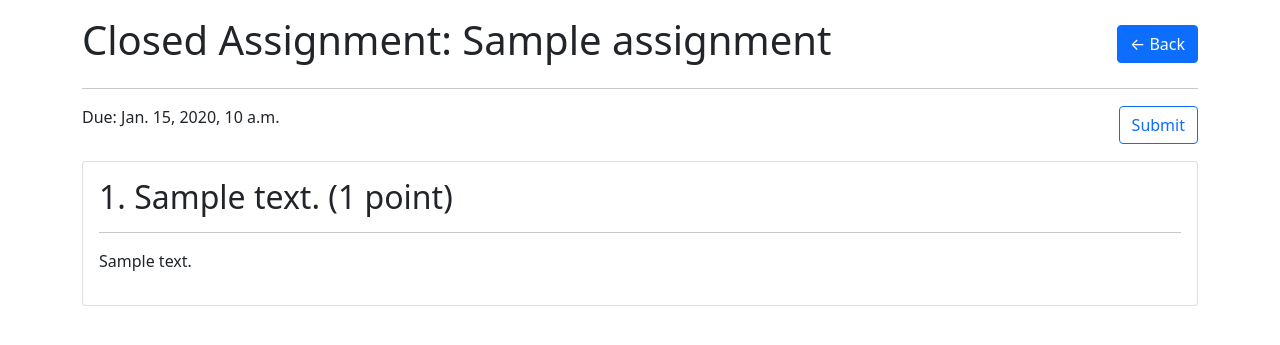
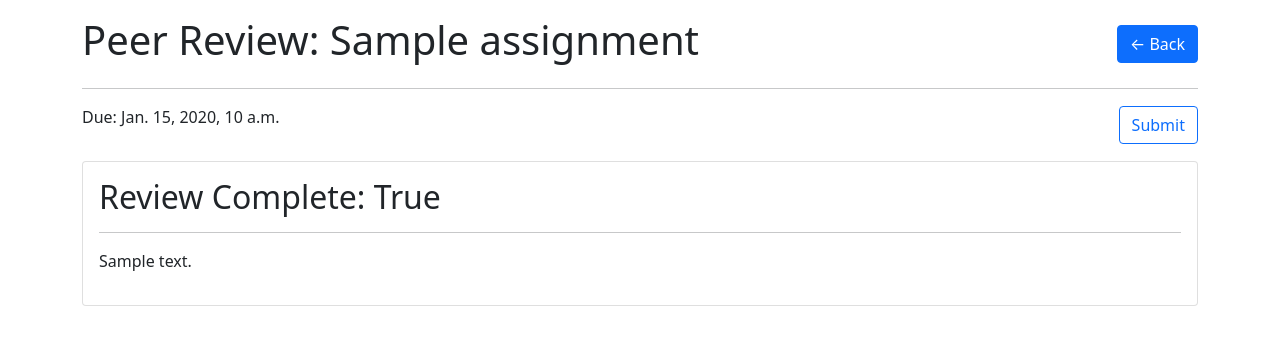
Before and after one commit to andre-dom/PeerGrader, a Django app: template assignments/templates/assignments/closed/student_assignment_view.html in a window 1280 px wide. Shown: the part 64-409 px from the top of the page. Run offline with Django 3.2, Linux system fonts and the light colour scheme; the template is opened without the code that fills it: values that come from a table or form of the project are taken from there, others are empty; tables that the repository leaves empty hold one stand-in row (values such as "Sample post").

Commit message:
fix peer review assignment algorithm

```diff
--- a/assignments/models.py
+++ b/assignments/models.py
@@ -61,7 +61,7 @@ class Assignment(models.Model):
     # will create and assign peer reviews to students.
 
     def can_close(self):
-        if self.numQuestions() > 0 and self.due_date <= utc.localize(datetime.now()):
+        if self.state == "published":
             return True
         return False
 
--- a/assignments/templates/assignments/closed/student_assignment_view.html
+++ b/assignments/templates/assignments/closed/student_assignment_view.html
@@ -2,7 +2,7 @@
 {% block content %}
     <div>
         <div class="d-flex justify-content-between align-items-center">
-            <h1>Closed Assignment: {{ assignment.name }}</h1>
+            <h1>Peer Review: {{ assignment.name }}</h1>
             <a class="btn btn-primary" href="{% url 'courses:view_course' assignment.course.slug %}">← Back</a>
         </div>
         <hr>
@@ -11,18 +11,18 @@
             <a href="{% url 'assignments:submit_submission' assignment.slug %}" class="btn btn-outline-primary">Submit</a>
         </div>
     </div>
-    {% if assignment.questions.all %}
-        {% for question_submission in assignment_submission.question_submissions.all %}
+    {% if graded_assignment_submissions.all %}
+        {% for graded_assignment_submission in graded_assignment_submissions.all %}
             <div class="card mt-3 p-3">
                 <div class="d-flex justify-content-between align-items-center">
                     <div>
-                        <h2 class="d-inline">{{ question_submission.question.index }}. {{ question_submission.question.question_body }} ({{ question_submission.question.point_value }} point{{ question_submission.question.point_value|pluralize }})</h2>
+                        <h2 class="d-inline">Review Complete: {{ graded_assignment_submission.is_submitted }}</h2>
                     </div>
-                    {% if assignment.state == 'closed' %}
-                        <div>
-                            <a href="{% url 'assignments:edit_submission' assignment.slug question_submission.question.index %}" class="btn btn-outline-primary">Edit Answer</a>
-                        </div>
-                    {% endif %}
+{#                    {% if assignment.state == 'closed' %}#}
+{#                        <div>#}
+{#                            <a href="{% url 'assignments:edit_submission' assignment.slug question_submission.question.index %}" class="btn btn-outline-primary">Edit Answer</a>#}
+{#                        </div>#}
+{#                    {% endif %}#}
                 </div>
                 <hr>
                 <div>
--- a/courses/templates/courses/instructorcourseview.html
+++ b/courses/templates/courses/instructorcourseview.html
@@ -32,6 +32,7 @@
                             <a href="{% url 'assignments:delete_assignment' Assignment.slug %}" class="btn btn-danger">Delete</a>
                         {% elif Assignment.state == "closed" %}
                             <p>Assignment is closed</p>
+                            <a href="{% url 'assignments:delete_assignment' Assignment.slug %}" class="btn btn-danger">Delete</a>
                         {% endif %}
                         <a href="{% url 'assignments:view_assignment' Assignment.slug %}"
                            class="btn btn-primary">View</a>
```
Also changed, not shown: assignments/admin.py (+14 -1 lines), assignments/templates/assignments/close_assignment.html (+13 -1 lines).
